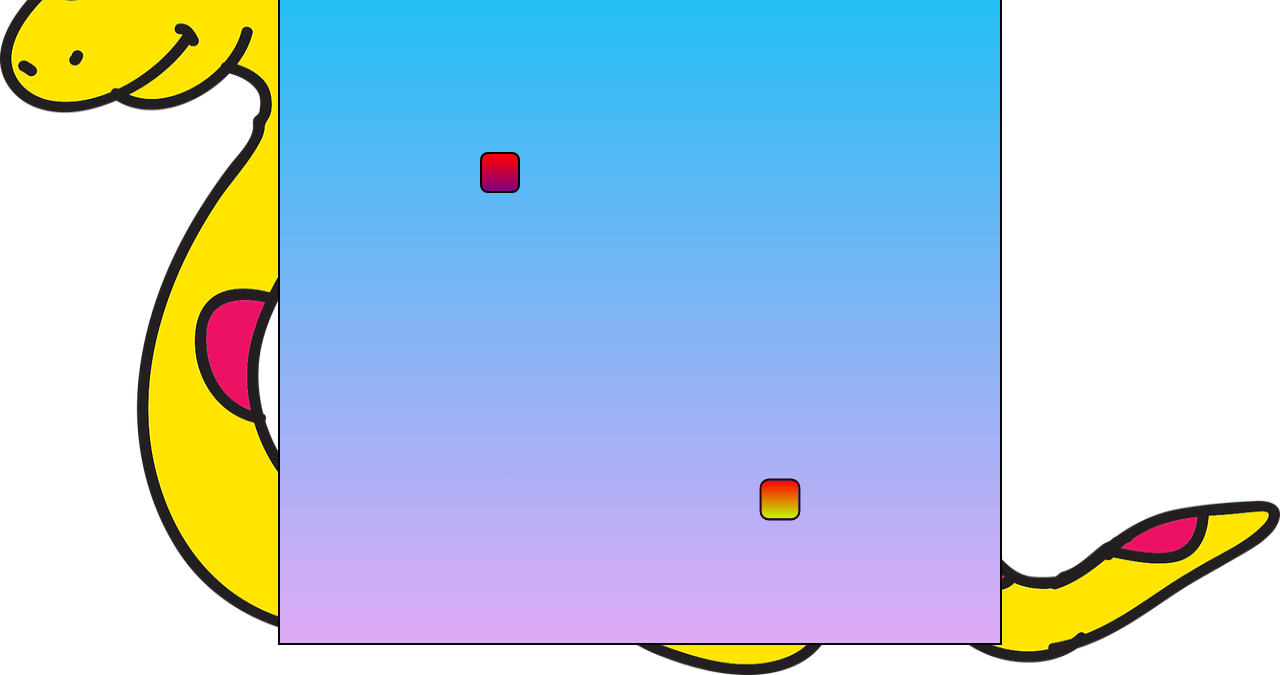
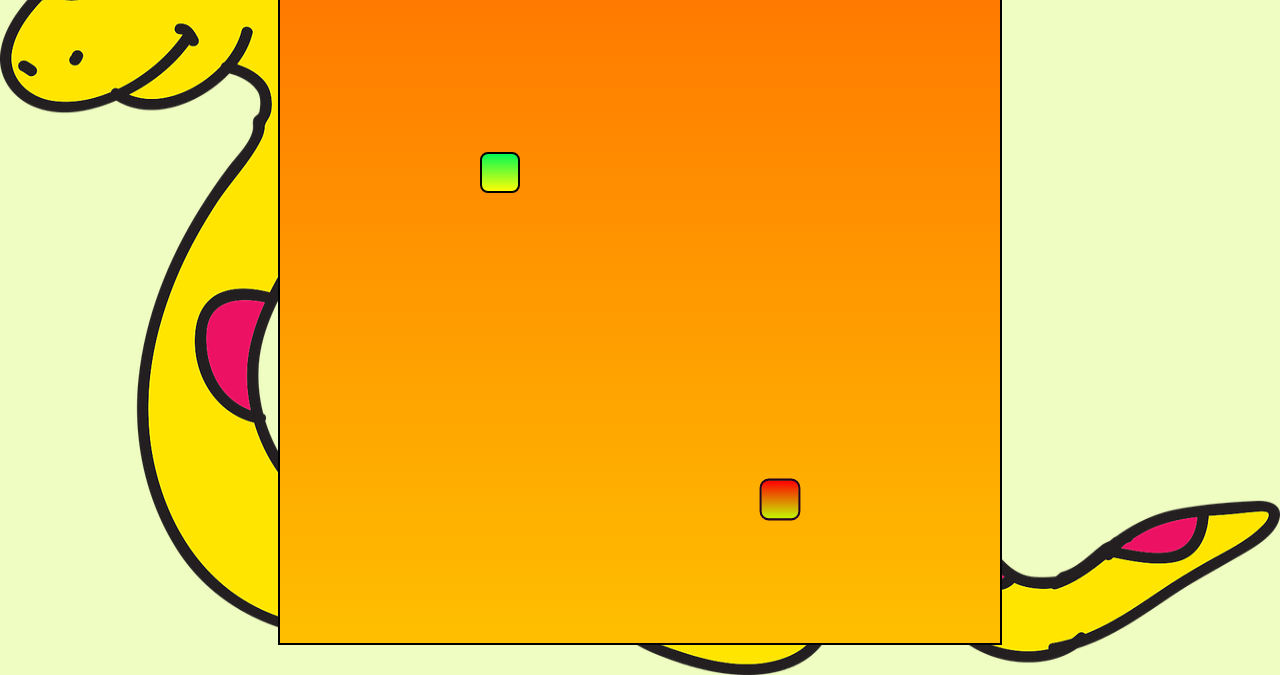
Before and after one commit to tiyasasaha2001/snakezone, a plain HTML site: page index.html in a window 1280 px wide. Shown: the part 125-800 px from the top of the page. Drawn offline with Linux system fonts and the light colour scheme; a web font is replaced by a local one.

Commit message:
Update styles.css

```diff
--- a/styles.css
+++ b/styles.css
@@ -6,6 +6,7 @@
 
 .body{
     background: url("./bg2.png");
+    background-color: rgb(240, 253, 194);
     min-height: 100vh;
     background-size: 100vw 100vh;
     background-repeat: no-repeat;
@@ -33,7 +34,7 @@
 }
 
 #board{
-    background: linear-gradient(rgb(9, 193, 244), rgb(223, 171, 246));
+    background: linear-gradient(#FF7000, #FFBF00);
     width: 90vmin;
     height: 92vmin;
     border: 2px solid black;
@@ -60,9 +61,3 @@
     border: .25vmin solid black;
     border-radius: 8px;
 }
-
-.food{
-    background: linear-gradient(red, purple);
-    border: .25vmin solid black;
-    border-radius: 8px;
-}
```
